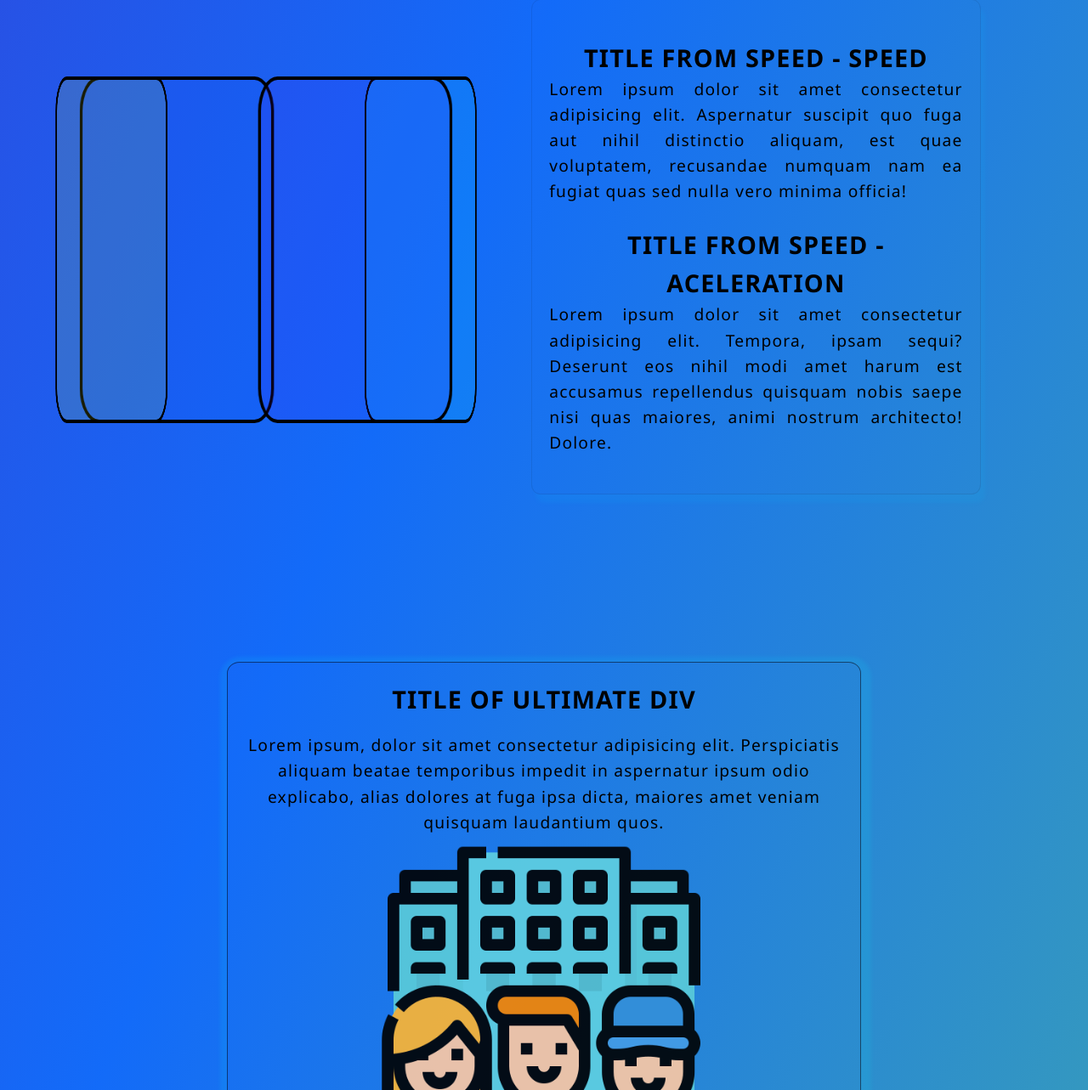
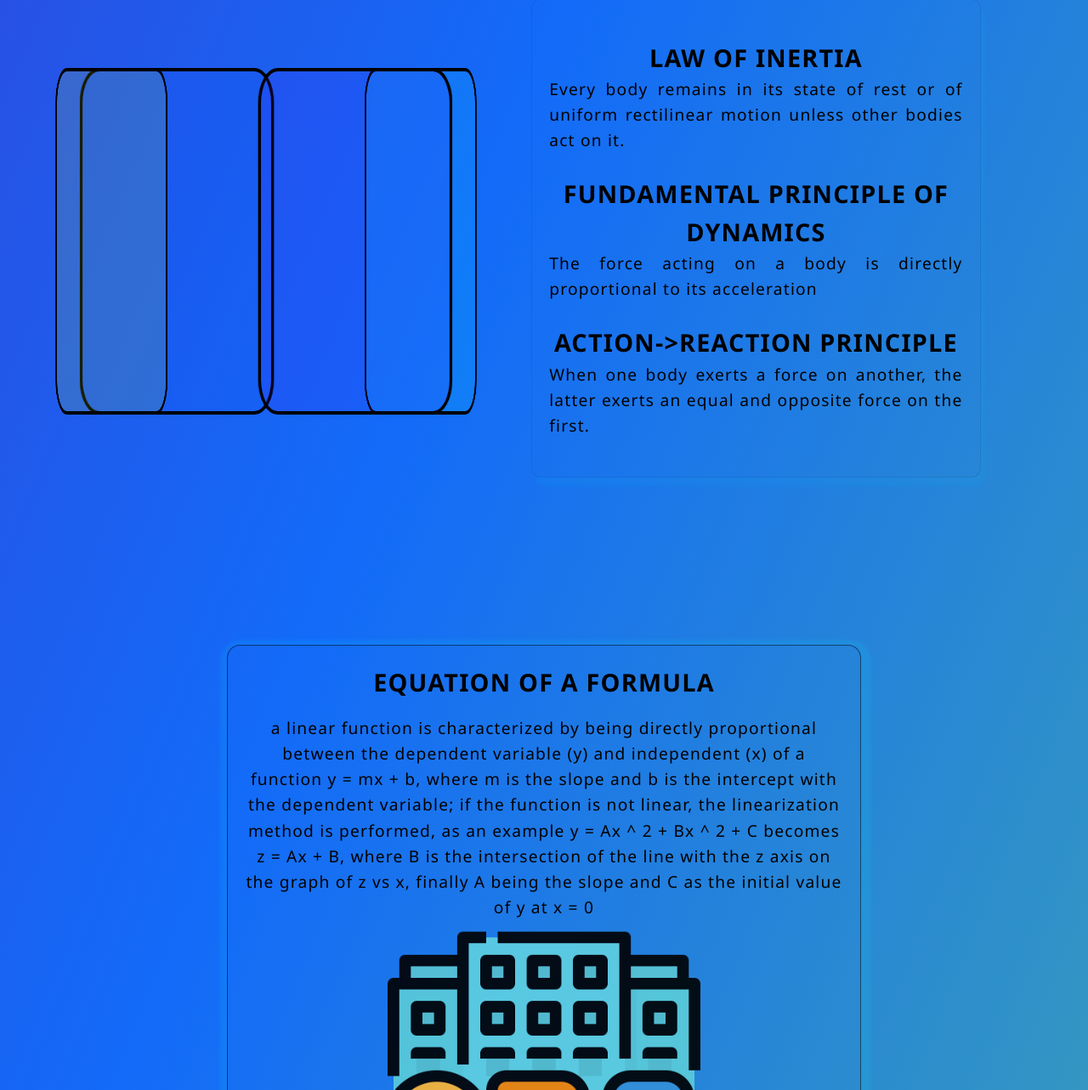
Before and after one commit to MasterAdrian123/PCA_proyect, a plain HTML site: page PCA_proyect/index.html in a window 1280 px wide. Shown: the part 1482-2765 px from the top of the page at 85% size. Drawn offline with nearby package versions, Linux system fonts and the light colour scheme.

Commit message:
contenido en ultimo div

```diff
--- a/PCA_proyect/index.html
+++ b/PCA_proyect/index.html
@@ -79,45 +79,62 @@
                     </div>
                 </div>
                 <div class="right Centrado sombreado">
-                    <div class="velocidad">
+                    <div class="first">
                         <div class="description description2">
                             <div>
                                 <div class="container">
-                                    <h2>TITLE FROM SPEED - SPEED</h2>
+                                    <h2>LAW OF INERTIA</h2>
                                     <p>
-                                        Lorem ipsum dolor sit amet consectetur adipisicing elit.
-                                        Aspernatur suscipit quo fuga aut nihil distinctio aliquam,
-                                        est quae voluptatem, recusandae numquam nam ea fugiat quas
-                                        sed nulla vero minima officia!
+                                        Every body remains in its state of rest or of
+                                        uniform rectilinear motion unless other bodies act on it.
                                     </p>
                                 </div>
                             </div>
                         </div>
                     </div>
-                    <div class="Aceleration">
+                    <div class="second">
                         <div class="description description2">
                             <div class="container">
-                                <h2>TITLE FROM SPEED - ACELERATION</h2>
+                                <h2>FUNDAMENTAL PRINCIPLE OF DYNAMICS</h2>
                                 <p>
-                                    Lorem ipsum dolor sit amet consectetur adipisicing elit.
-                                    Tempora, ipsam sequi? Deserunt eos nihil modi amet harum
-                                    est accusamus repellendus quisquam nobis saepe nisi quas
-                                    maiores, animi nostrum architecto! Dolore.
+                                    The force acting on a body is directly proportional to its acceleration
+                                </p>
+                           </div>
+                        </div>
+                    </div>
+                    <div class="third">
+                        <div class="description description2">
+                            <div class="container">
+                                <h2>ACTION->REACTION PRINCIPLE</h2>
+                                <p>
+                                    When one body exerts a force on another, the latter exerts an equal and opposite force on the first.
                                 </p>
                            </div>
                         </div>
                     </div>
                 </div>
             </div>
+            <!--
+                falta crear la pagina que permite hallar la ecuacion de una recta medante un conjunto de datos: tabla X | y con inputs y un btn
+
+                falta poner las formulas de velocidad y aceleracion, ademas de su div correspondiente
+
+                y ademas (opcional) un div de las sumatorias de las fuerzas.
+                !! TENER EN CUENTA QUE EL SLIDER NO TIENE IMAGENES ... AGREGALES
+            -->
             <div class="random_thinks ">
                 <div class="ultimate">
                     <div class="description ">
-                        <h2>TITLE OF ULTIMATE DIV</h2>
+                        <h2>EQUATION OF A FORMULA</h2>
                         <p style="margin-top: 2.2vh;">
-                            Lorem ipsum, dolor sit amet consectetur adipisicing elit.
-                            Perspiciatis aliquam beatae temporibus impedit in aspernatur
-                            ipsum odio explicabo, alias dolores at fuga ipsa dicta, maiores
-                            amet veniam quisquam laudantium quos.
+                            a linear function is characterized by being directly proportional
+                            between the dependent variable (y) and independent (x) of a function
+                            y = mx + b, where m is the slope and b is the intercept with the
+                            dependent variable; if the function is not linear, the linearization
+                            method is performed, as an example y = Ax ^ 2 + Bx ^ 2 + C becomes
+                            z = Ax + B, where B is the intersection of the line with the z axis
+                            on the graph of z vs x, finally A being the slope and C as the
+                            initial value of y at x = 0
                         </p>
                     </div>
                     <div>
--- a/PCA_proyect/javaScript.js
+++ b/PCA_proyect/javaScript.js
@@ -5,6 +5,7 @@ const typing = new Typed('#typp-bdj' ,{
     '<strong class="typing-class">Fast and effective procedures</strong>',
     '<strong class="typing-class">¡¡ Choose us !!</strong>',
     '<strong class="typing-class">AVOID WORK^1100 is the answer </strong>',
+    '<strong class="typing-class">This Proyect WAS Making to Student of POLITECNICO DE LA COSTA</strong>',
     ],
     typeSpeed: 40,
     loop:true,
```
